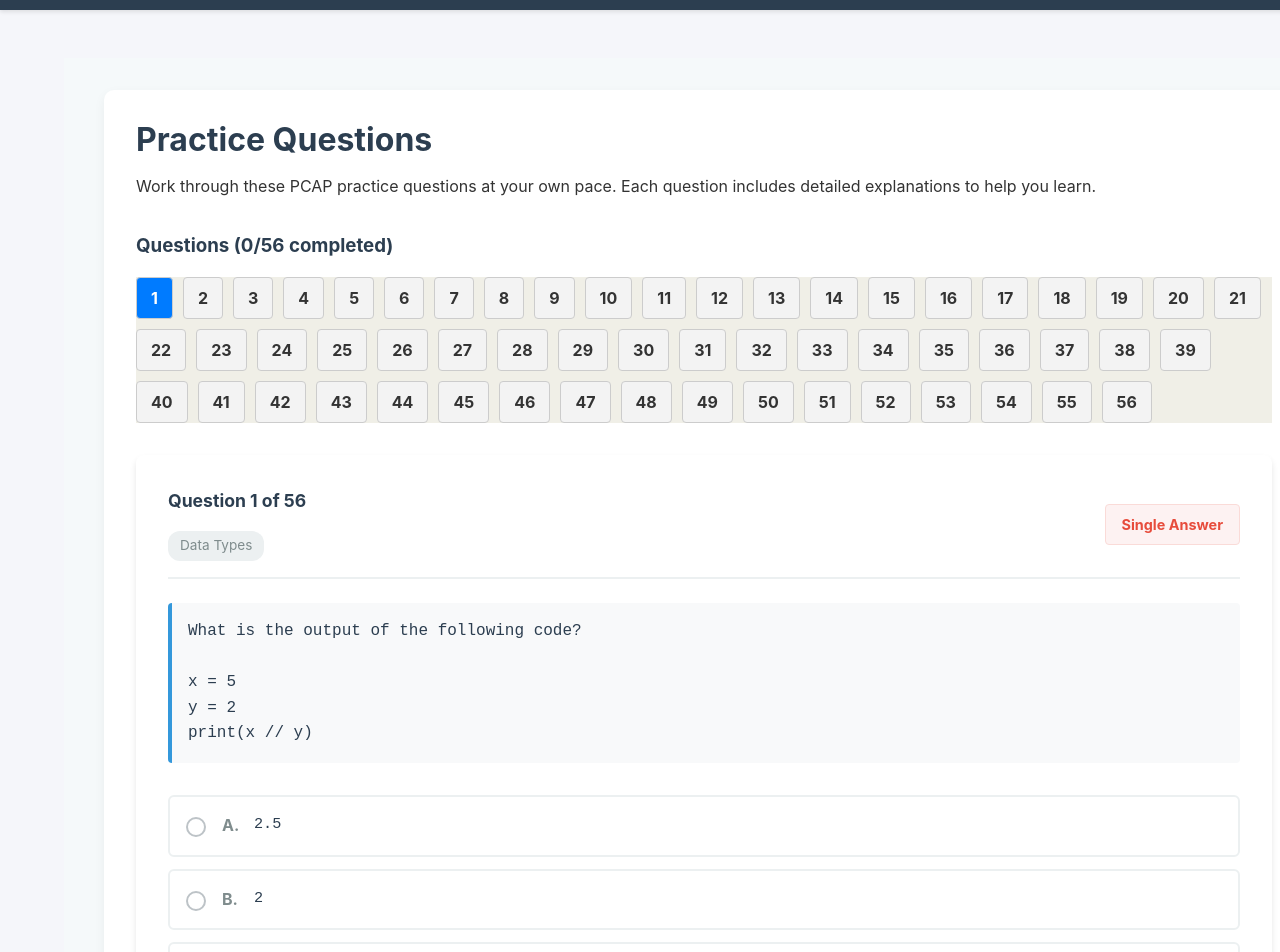
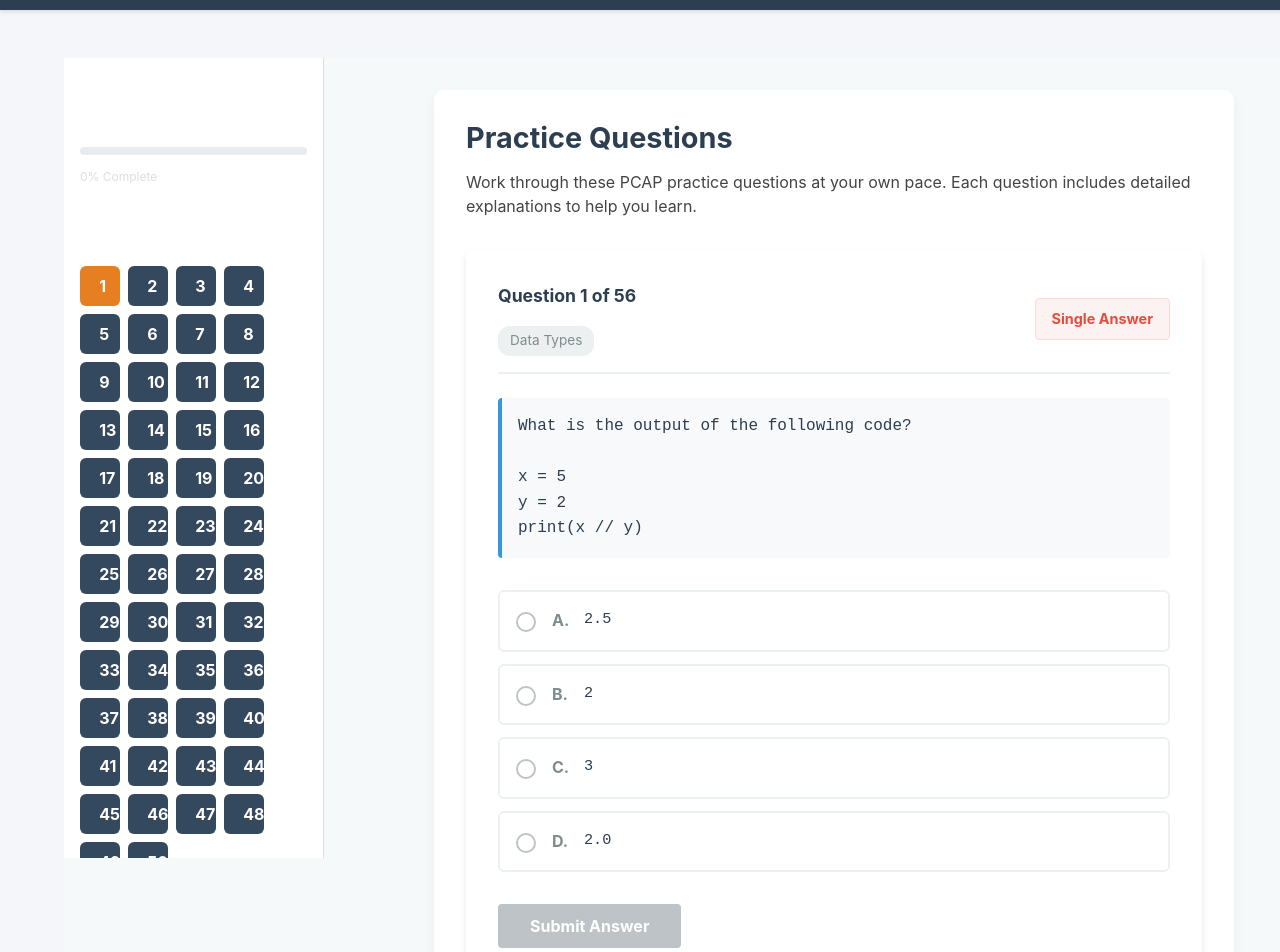
Before and after one commit to 2300031594pranay/pcap-mock-platform, a React (Vite) app: page /practice in a window 1280 px wide. Shown: the part 60-1012 px from the top of the page. Built offline with nearby package versions, Linux system fonts and the light colour scheme.

Commit message:
added the ne pages and modified some pages

```diff
--- a/package.json
+++ b/package.json
@@ -10,6 +10,7 @@
     "preview": "vite preview"
   },
   "dependencies": {
+    "lucide-react": "^0.541.0",
     "react": "^19.1.0",
     "react-dom": "^19.1.0",
     "react-router-dom": "^7.7.0"
--- /dev/null
+++ b/src/components/PractiseSidebar.css
@@ -0,0 +1,130 @@
+.practice-sidebar {
+  width: 250px;
+  background: #2c3e50;
+  color: #fff;
+  padding: 20px;
+  height: 100vh;
+  box-sizing: border-box;
+  display: flex;
+  flex-direction: column;
+  justify-content: space-between; /* pagination at bottom */
+}
+
+/* Header */
+.sidebar-header h2 {
+  margin-bottom: 15px;
+  font-size: 18px;
+}
+
+.progress-container {
+  margin-bottom: 20px;
+}
+
+.progress-label {
+  display: flex;
+  justify-content: space-between;
+  font-size: 14px;
+}
+
+.progress-bar {
+  background: #34495e;
+  border-radius: 6px;
+  height: 8px;
+  margin-top: 6px;
+  overflow: hidden;
+}
+
+.progress-fill {
+  background: #1abc9c;
+  height: 100%;
+  transition: width 0.3s ease-in-out;
+}
+
+.progress-text {
+  font-size: 12px;
+  margin-top: 4px;
+  color: #ddd;
+}
+
+/* Sidebar content */
+.sidebar-content h3 {
+  font-size: 16px;
+  margin-bottom: 10px;
+}
+
+.question-list {
+  display: flex;
+  flex-wrap: wrap;
+  gap: 8px;
+}
+
+/* Question buttons */
+.question-btn {
+  width: 40px;
+  height: 40px;
+  background: #34495e;
+  color: #fff;
+  border: none;
+  border-radius: 6px;
+  cursor: pointer;
+  font-weight: bold;
+  transition: 0.3s;
+}
+
+.question-btn:hover {
+  background: #1abc9c;
+}
+
+.question-btn.current {
+  background: #e67e22; /* orange for current */
+}
+
+.question-btn.answered {
+  background: #f1c40f; /* yellow for answered but not submitted */
+  color: #000;
+}
+
+.question-btn.submitted {
+  background: #2ecc71; /* green for submitted */
+  color: #fff;
+}
+
+/* Pagination controls */
+.pagination-controls {
+  display: flex;
+  justify-content: space-between;
+  align-items: center;
+  margin-top: auto;
+  padding-top: 15px;
+  border-top: 1px solid #3e4c5a;
+}
+
+.pagination-controls button {
+  padding: 6px 14px;
+  font-size: 14px;
+  font-weight: bold;
+  border: none;
+  border-radius: 6px;
+  cursor: pointer;
+  transition: 0.2s ease-in-out;
+}
+
+.pagination-controls button:disabled {
+  background: #7f8c8d;
+  color: #ccc;
+  cursor: not-allowed;
+}
+
+.pagination-controls button:not(:disabled) {
+  background: #1abc9c;
+  color: #fff;
+}
+
+.pagination-controls button:not(:disabled):hover {
+  background: #16a085;
+}
+
+.pagination-controls span {
+  font-size: 13px;
+  color: #ddd;
+}
--- /dev/null
+++ b/src/components/PractiseSidebar.tsx
@@ -0,0 +1,102 @@
+import React, { useState } from "react";
+import "./PractiseSidebar.css";
+
+interface PracticeSidebarProps {
+  totalQuestions: number;
+  currentQuestionIndex: number;
+  answeredQuestions: Set<number>;   // ✅ answered but not submitted
+  submittedQuestions: Set<number>;  // ✅ new: fully submitted
+  onQuestionSelect: (index: number) => void;
+}
+
+const QUESTIONS_PER_PAGE = 50;
+
+const PracticeSidebar: React.FC<PracticeSidebarProps> = ({
+  totalQuestions,
+  currentQuestionIndex,
+  answeredQuestions,
+  submittedQuestions,
+  onQuestionSelect,
+}) => {
+  const [sidebarPage, setSidebarPage] = useState(0);
+  const progressPercentage = (submittedQuestions.size / totalQuestions) * 100;
+
+  const start = sidebarPage * QUESTIONS_PER_PAGE;
+  const end = start + QUESTIONS_PER_PAGE;
+  const visibleQuestions = Array.from({ length: totalQuestions }, (_, i) => i).slice(start, end);
+
+  return (
+    <div className="practice-sidebar">
+      {/* Header */}
+      <div className="sidebar-header">
+        <h2>PCAP Practice</h2>
+        <div className="progress-container">
+          <div className="progress-label">
+            <span>Progress</span>
+            <span>
+              {submittedQuestions.size}/{totalQuestions}
+            </span>
+          </div>
+          <div className="progress-bar">
+            <div
+              className="progress-fill"
+              style={{ width: `${progressPercentage}%` }}
+            />
+          </div>
+          <p className="progress-text">{Math.round(progressPercentage)}% Complete</p>
+        </div>
+      </div>
+
+      {/* Question Navigation */}
+      <div className="sidebar-content">
+        <h3>Questions</h3>
+        <div className="question-list">
+          {visibleQuestions.map((index) => {
+            const questionNumber = index + 1;
+            const isCurrent = index === currentQuestionIndex;
+            const isSubmitted = submittedQuestions.has(questionNumber);
+            const isAnswered = answeredQuestions.has(questionNumber) && !isSubmitted;
+
+            return (
+              <button
+                key={index}
+                className={`question-btn
+                  ${isCurrent ? "current" : ""}
+                  ${isSubmitted ? "submitted" : ""}
+                  ${isAnswered ? "answered" : ""}`}
+                onClick={() => onQuestionSelect(index)}
+                title={`Question ${questionNumber}
+                  ${isSubmitted ? " (Submitted)" : isAnswered ? " (Answered)" : ""}`}
+              >
+                {questionNumber}
+              </button>
+            );
+          })}
+        </div>
+      </div>
+
+      {/* Pagination */}
+      <div className="pagination-controls">
+        <button
+          onClick={() => setSidebarPage((p) => Math.max(p - 1, 0))}
+          disabled={sidebarPage === 0}
+        >
+          Prev
+        </button>
+        <span>
+          Page {sidebarPage + 1} / {Math.ceil(totalQuestions / QUESTIONS_PER_PAGE)}
+        </span>
+        <button
+          onClick={() =>
+            setSidebarPage((p) => (end < totalQuestions ? p + 1 : p))
+          }
+          disabled={end >= totalQuestions}
+        >
+          Next
+        </button>
+      </div>
+    </div>
+  );
+};
+
+export default PracticeSidebar;
--- a/src/pages/PracticeQuestions.css
+++ b/src/pages/PracticeQuestions.css
@@ -1,72 +1,120 @@
-/* PracticeQuestions.css */
-
-/* Ensure the page fills the screen and removes overflow */
-.practice-questions {
+/* === Layout === */
+.practice-layout {
+  display: flex;
   width: 100vw;
   min-height: 100vh;
-  padding: 2rem 1rem;
-  box-sizing: border-box;
   background-color: #f5f9fa;
-  overflow-x: hidden;
+  overflow: hidden;
 }
 
-/* Main content box */
-.practice-container {
-  max-width: 1200px;
-  margin: 0 auto;
+/* Sidebar */
+.practice-sidebar {
+  width: 260px;
+  background: #ffffff;
+  border-right: 1px solid #ddd;
+  padding: 1rem;
+  box-sizing: border-box;
+  display: flex;
+  flex-direction: column;
+  gap: 1.5rem;
+  overflow-y: auto;       /* ✅ makes it scrollable */
+  max-height: 100vh;      /* ✅ prevents it from overflowing screen */
+}
+
+.practice-sidebar h2 {
+  font-size: 1.1rem;
+  margin-bottom: 0.5rem;
+}
+
+.progress-container {
+  display: flex;
+  flex-direction: column;
+  gap: 0.5rem;
+}
+
+.progress-bar {
+  height: 8px;
+  background: #e9ecef;
+  border-radius: 4px;
+  overflow: hidden;
+}
+
+.progress-fill {
+  height: 100%;
+  background: #007bff;
+  transition: width 0.3s ease;
+}
+
+/* Question nav inside sidebar */
+.sidebar-question-grid {
+  display: grid;
+  grid-template-columns: repeat(auto-fill, minmax(40px, 1fr));
+  gap: 0.5rem;
+}
+
+.sidebar-question-btn {
+  padding: 0.6rem;
+  border: 1px solid #cccccc;
+  background: #f8f9fa;
+  border-radius: 6px;
+  font-size: 0.9rem;
+  font-weight: bold;
+  cursor: pointer;
+  transition: all 0.2s ease;
+}
+
+.sidebar-question-btn.active {
+  background: #007bff;
+  color: #fff;
+  border-color: #007bff;
+}
+
+.sidebar-question-btn.completed {
+  background: #d4edda;
+  border-color: #28a745;
+  color: #155724;
+}
+
+.sidebar-question-btn:hover {
+  background: #e2e6ea;
+}
+
+/* === Main content === */
+.practice-main {
+  flex: 1;
   padding: 2rem;
+  background: #f5f9fa;
+  box-sizing: border-box;
+
+  display: flex;
+  justify-content: center; /* center the content */
+  align-items: flex-start;
+}
+
+.practice-content {
+  max-width: 800px; /* ✅ controls readability */
+  width: 100%;
   background: #fff;
+  padding: 2rem;
   border-radius: 10px;
   box-shadow: 0 4px 12px rgba(0, 0, 0, 0.05);
 }
 
-/* Header and description */
-.practice-container h1 {
-  font-size: 2rem;
+.practice-content h1 {
+  font-size: 1.8rem;
   margin-bottom: 1rem;
 }
 
 .practice-description {
-  margin-bottom: 2rem;
+  margin-bottom: 1.5rem;
   font-size: 1rem;
-  color: #333;
+  color: #444;
+  line-height: 1.5;
 }
 
-/* Question navigation */
-.question-navigation h3 {
-  margin-bottom: 1rem;
-}
-
-.question-grid {
-  display: flex;
-  flex-wrap: wrap;
-  gap: 10px;
-  margin-bottom: 2rem;
-  background-color: #f0efe7;
-}
-
-.question-nav-btn {
-  padding: 10px 14px;
-  border: 1px solid #cccccc;
-  background-color: #1945c8;
-  cursor: pointer;
-  border-radius: 4px;
-  font-weight: bold;
-  color: #333333;
-}
-
-.question-nav-btn.active {
-  background-color: #007bff;
-  color: rgb(255, 255, 255);
-}
-
-.question-nav-btn.completed {
-  border-color: green;
-}
-
-/* Question section */
+/* Question card section */
 .question-section {
-  margin-top: 2rem;
+  margin-top: 1.5rem;
 }
 
 /* Navigation buttons */
@@ -83,6 +131,7 @@
   border-radius: 6px;
   font-size: 1rem;
   cursor: pointer;
+  transition: all 0.2s ease;
 }
 
 .btn-primary {
@@ -90,7 +139,15 @@
   color: white;
 }
 
+.btn-primary:hover {
+  background-color: #0069d9;
+}
+
 .btn-secondary {
   background-color: #6c757d;
   color: white;
 }
+
+.btn-secondary:hover {
+  background-color: #5a6268;
+}
--- a/src/pages/PracticeQuestions.tsx
+++ b/src/pages/PracticeQuestions.tsx
@@ -1,9 +1,9 @@
 "use client"
 
-import { useState } from "react"
+import { useEffect, useState } from "react"
 import QuestionCard from "../components/QuestionCard"
+import PracticeSidebar from "../components/PractiseSidebar" // ✅ Sidebar
 import questionsData from "../data/questions.json"
-
 import "./PracticeQuestions.css"
 
 interface Question {
@@ -19,6 +19,31 @@ export default function PracticeQuestions() {
   const [questions] = useState<Question[]>(questionsData.slice(0, 66))
   const [currentQuestionIndex, setCurrentQuestionIndex] = useState(0)
   const [answeredQuestions, setAnsweredQuestions] = useState<Set<number>>(new Set())
+
+  // Load saved progress from localStorage
+  useEffect(() => {
+    const savedIndex = localStorage.getItem("practice_current_question_index")
+    const savedAnswers = localStorage.getItem("practice_answered_questions")
+
+    if (savedIndex) {
+      setCurrentQuestionIndex(parseInt(savedIndex, 10))
+    }
+
+    if (savedAnswers) {
+      const parsed = JSON.parse(savedAnswers)
+      setAnsweredQuestions(new Set(parsed))
+    }
+  }, [])
+
+  // Save current index
+  useEffect(() => {
+    localStorage.setItem("practice_current_question_index", currentQuestionIndex.toString())
+  }, [currentQuestionIndex])
+
+  // Save answered questions
+  useEffect(() => {
+    localStorage.setItem("practice_answered_questions", JSON.stringify(Array.from(answeredQuestions)))
+  }, [answeredQuestions])
 
   const handleQuestionAnswered = (questionId: number) => {
     setAnsweredQuestions((prev) => new Set([...prev, questionId]))
@@ -41,32 +66,23 @@ export default function PracticeQuestions() {
   }
 
   return (
-    <div className="practice-questions">
-      <div className="practice-container">
+    <div className="practice-layout">
+      {/* Sidebar */}
+      <PracticeSidebar
+        totalQuestions={questions.length}
+        currentQuestionIndex={currentQuestionIndex}
+        answeredQuestions={answeredQuestions}
+        submittedQuestions={new Set()} // Provide an empty Set or your submitted questions state here
+        onQuestionSelect={goToQuestion}
+      />
+
+      {/* Main content */}
+      <div className="practice-main">
+        <div className="practice-content">
           <h1>Practice Questions</h1>
           <p className="practice-description">
-          Work through these PCAP practice questions at your own pace. Each question includes detailed explanations to
-          help you learn.
+            Work through these PCAP practice questions at your own pace. Each question includes detailed explanations to help you learn.
           </p>
-
-        <div className="question-navigation">
-          <h3>
-            Questions ({answeredQuestions.size}/{questions.length} completed)
-          </h3>
-          <div className="question-grid">
-            {questions.map((_, index) => (
-              <button
-                key={index}
-                className={`question-nav-btn ${
-                  index === currentQuestionIndex ? "active" : ""
-                } ${answeredQuestions.has(questions[index].id) ? "completed" : ""}`}
-                onClick={() => goToQuestion(index)}
-              >
-                {index + 1}
-              </button>
-            ))}
-          </div>
-        </div>
 
           <div className="question-section">
             <QuestionCard
@@ -78,7 +94,11 @@ export default function PracticeQuestions() {
             />
 
             <div className="navigation-buttons">
-            <button className="btn btn-secondary" onClick={prevQuestion} disabled={currentQuestionIndex === 0}>
+              <button
+                className="btn btn-secondary"
+                onClick={prevQuestion}
+                disabled={currentQuestionIndex === 0}
+              >
                 Previous
               </button>
               <button
@@ -92,5 +112,6 @@ export default function PracticeQuestions() {
           </div>
         </div>
       </div>
+    </div>
   )
 }
```
Also changed, not shown: src/pages/MockTest.css (+9 -0 lines), 1 other file (tests, documents, lock files or other folders). Lines whose indentation alone changed are shown as unchanged.
